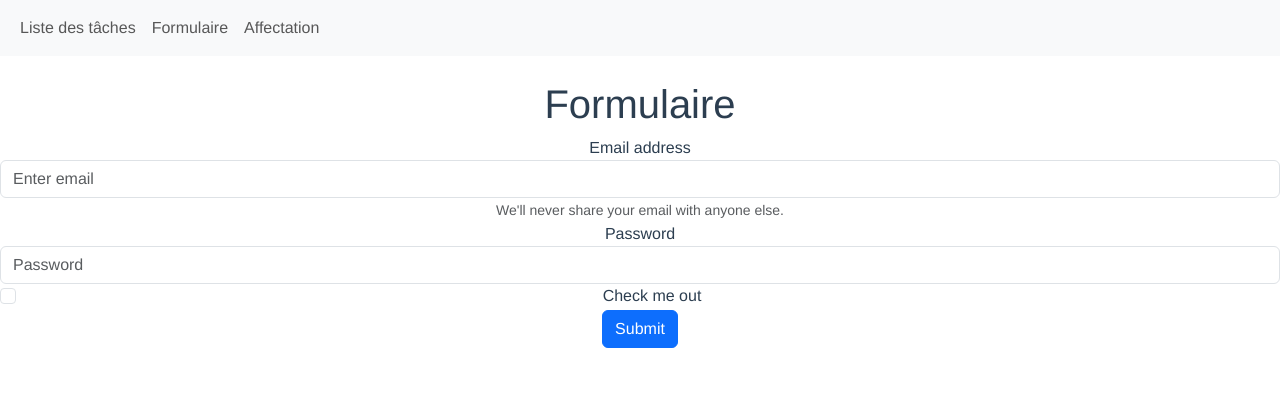
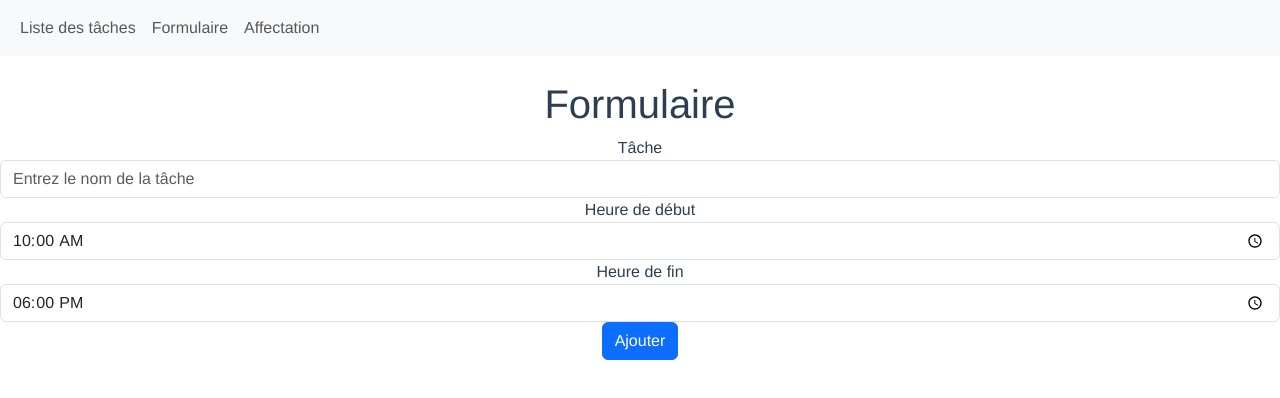
Before and after one commit to KevinL45/tasks, a Vue app in the folder front/: page /formulaire in a window 1280 px wide. Shown: the top 398 px of the page. Built offline with nearby package versions, Linux system fonts and the light colour scheme.

Commit message:
formulaire tache

```diff
--- a/front/src/views/FormulaireView.vue
+++ b/front/src/views/FormulaireView.vue
@@ -3,20 +3,48 @@
     <div class="formulaire">
       <h1>Formulaire</h1>
     </div>
-    <form>
-  <div class="form-group">
-    <label for="exampleInputEmail1">Email address</label>
-    <input type="email" class="form-control" id="exampleInputEmail1" aria-describedby="emailHelp" placeholder="Enter email">
-    <small id="emailHelp" class="form-text text-muted">We'll never share your email with anyone else.</small>
+    <form method="post" @submit.prevent="submit">
+        <div id="formulaire" class="form-group" action="home">
+          <label for="libelle">Tâche</label>
+          <input  name="libelle" type="text" class="form-control" v-model="formData.libelle" placeholder="Entrez le nom de la tâche"   required>
         </div>
         <div class="form-group">
-    <label for="exampleInputPassword1">Password</label>
-    <input type="password" class="form-control" id="exampleInputPassword1" placeholder="Password">
+          <label for="heureDebut">Heure de début</label>
+          <input name="heureDebut" type="time" class="form-control" v-model="formData.heureDebut" placeholder="Entrez l'heure de début"   required>
         </div>
-  <div class="form-check">
-    <input type="checkbox" class="form-check-input" id="exampleCheck1">
-    <label class="form-check-label" for="exampleCheck1">Check me out</label>
+        <div class="form-group">
+          <label for="heureFin">Heure de fin</label>
+          <input  name="heureFin" type="time" class="form-control" v-model="formData.heureFin" placeholder="Entrez l'heure de fin"   required>
         </div>
-  <button type="submit" class="btn btn-primary">Submit</button>
+        <button type="submit" class="btn btn-primary">Ajouter</button>
   </form>
 </template>
+
+  <script>
+
+  export default{
+    name:"postData",
+    data(){
+      return {
+        formData:{
+          libelle:null,
+          heureDebut:"10:00",
+          heureFin:"18:00"
+        }
+      }
+
+    },
+    methods:{
+      submit(){
+          //Afficher les données dans la console
+          console.log(this.formData)
+
+          //Insertion des données dans la base de donneés passant par une API
+
+          //Retour à la page d'accueil avec un message de validation
+
+      }
+    }
+  }
+
+</script>
```
Lines whose indentation alone changed are shown as unchanged.
